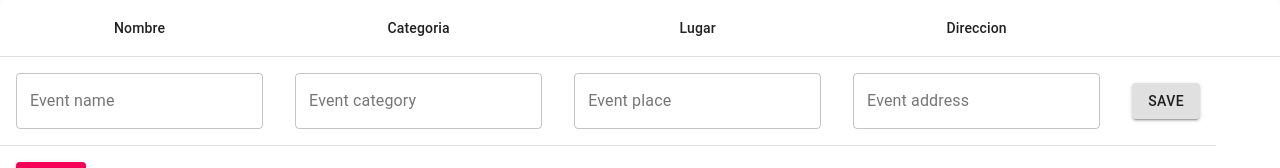
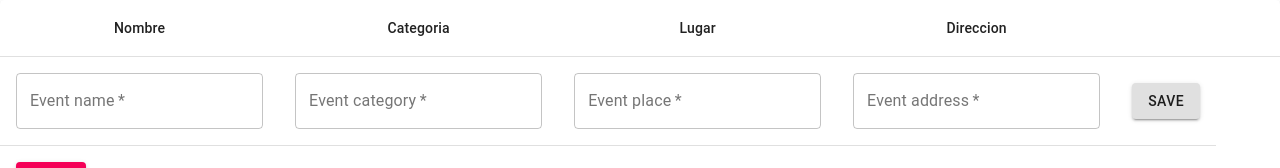
Before and after one commit to manherfo/events-handler-front, a Next.js app: page /create in a window 1280 px wide. Shown: the top 168 px of the page. Built offline with nearby package versions, Linux system fonts and the light colour scheme.

Commit message:
required fields

```diff
--- a/pages/create.js
+++ b/pages/create.js
@@ -83,10 +83,10 @@ const EventDetail = ({ emailLoggeado }) => {//{ emailLoggeado }) => {
         </TableHead>
         <TableBody>
             <TableRow>
-              <TableCell align="right"><TextField id="outlined-secondary" label="Event name" variant="outlined" color="primary" onChange={onChangeName} value={name}/></TableCell>
-              <TableCell align="right"><TextField id="outlined-secondary" label="Event category" variant="outlined" color="primary" onChange={onChangeCategory} value={category}/></TableCell>
-              <TableCell align="right"><TextField id="outlined-secondary" label="Event place" variant="outlined" color="primary" onChange={onChangePlace} value={place}/></TableCell>
-              <TableCell align="right"><TextField id="outlined-secondary" label="Event address" variant="outlined" color="primary" onChange={onChangeAddress} value={address}/></TableCell>
+              <TableCell align="right"><TextField id="outlined-secondary" label="Event name" variant="outlined" color="primary" onChange={onChangeName} value={name} required/></TableCell>
+              <TableCell align="right"><TextField id="outlined-secondary" label="Event category" variant="outlined" color="primary" onChange={onChangeCategory} value={category} required/></TableCell>
+              <TableCell align="right"><TextField id="outlined-secondary" label="Event place" variant="outlined" color="primary" onChange={onChangePlace} value={place} required/></TableCell>
+              <TableCell align="right"><TextField id="outlined-secondary" label="Event address" variant="outlined" color="primary" onChange={onChangeAddress} value={address} required/></TableCell>
               <TableCell align="right"><Button variant="contained" onClick={e => createEvent(name, category, place, address)}>Save</Button></TableCell>
             </TableRow>
         </TableBody>
```
Also changed, not shown: pages/edit/[eventId].js (+4 -4 lines).
